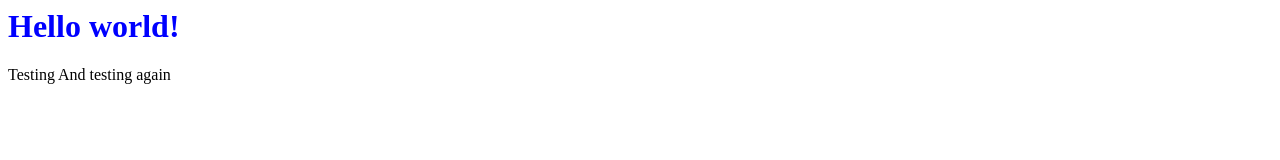
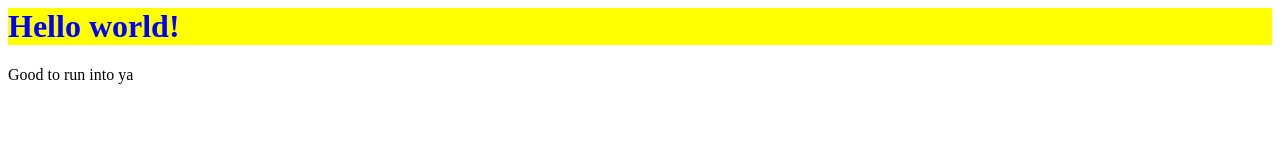
Before and after one commit to scottgdaniel/scottgdaniel.github.io, a plain HTML site: page index.html in a window 1280 px wide. Drawn offline with Linux system fonts and the light colour scheme.

Commit message:
html test 4

```diff
--- a/index.html
+++ b/index.html
@@ -1,9 +1,9 @@
 <div id='test'><h1>Hello world!</h1></div>
-Testing
-And testing again
+Good to run into ya
 
 <style>
   #test {
       color: blue;
+      background-color: yellow;
   }
 </style>
```
